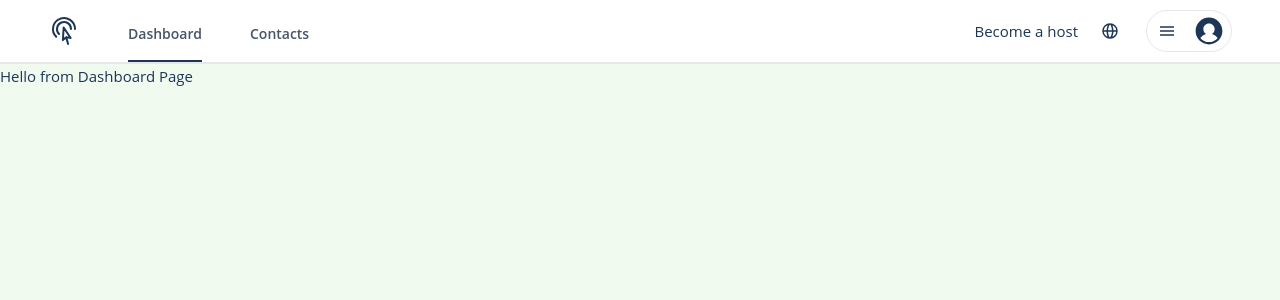
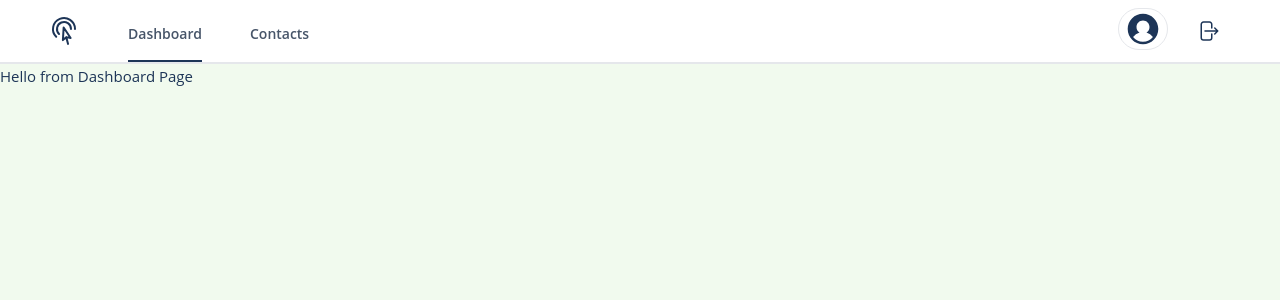
Before and after one commit to takinur/leveling, a Vue app: page / in a window 1280 px wide. Shown: the top 300 px of the page. Built offline with nearby package versions, Linux system fonts and the light colour scheme.

Commit message:
USer Actions

```diff
--- a/src/App.vue
+++ b/src/App.vue
@@ -3,11 +3,9 @@ import { RouterLink, RouterView } from 'vue-router'
 </script>
 
 <template>
-  <div class="max-w-screen-2xl body-wrapper">
+  <div class="max-w-screen-2xl w-full body-wrapper">
     <header class="w-full">
-      <nav
-        class="bg-white border-b-2 w-full flex relative justify-between items-center mx-auto px-12 h-16"
-      >
+      <nav class="bg-white border-b-2 w-full flex relative justify-between items-center px-12 h-16">
         <!-- logo -->
         <div class="inline-flex font-extrabold h-full">
           <div class="font-bold mr-4 flex items-center">
@@ -40,72 +38,16 @@ import { RouterLink, RouterView } from 'vue-router'
           </div>
         </div>
         <!-- end logo -->
-        <!-- login -->
+        <!-- User Actions -->
         <div class="flex-initial">
           <div class="flex justify-end items-center relative">
-            <div class="flex mr-4 items-center">
-              <a class="inline-block py-2 px-3 hover:bg-gray-200 rounded-full" href="#">
-                <div class="flex items-center relative cursor-pointer whitespace-nowrap">
-                  Become a host
-                </div>
-              </a>
-              <div class="block relative">
-                <button
-                  type="button"
-                  class="inline-block py-2 px-3 hover:bg-gray-200 rounded-full relative"
-                >
-                  <div class="flex items-center h-5">
-                    <div class="_xpkakx">
-                      <svg
-                        viewBox="0 0 16 16"
-                        xmlns="http://www.w3.org/2000/svg"
-                        aria-hidden="true"
-                        role="presentation"
-                        focusable="false"
-                        style="display: block; height: 16px; width: 16px; fill: currentcolor"
-                      >
-                        <path
-                          d="m8.002.25a7.77 7.77 0 0 1 7.748 7.776 7.75 7.75 0 0 1 -7.521 7.72l-.246.004a7.75 7.75 0 0 1 -7.73-7.513l-.003-.245a7.75 7.75 0 0 1 7.752-7.742zm1.949 8.5h-3.903c.155 2.897 1.176 5.343 1.886 5.493l.068.007c.68-.002 1.72-2.365 1.932-5.23zm4.255 0h-2.752c-.091 1.96-.53 3.783-1.188 5.076a6.257 6.257 0 0 0 3.905-4.829zm-9.661 0h-2.75a6.257 6.257 0 0 0 3.934 5.075c-.615-1.208-1.036-2.875-1.162-4.686l-.022-.39zm1.188-6.576-.115.046a6.257 6.257 0 0 0 -3.823 5.03h2.75c.085-1.83.471-3.54 1.059-4.81zm2.262-.424c-.702.002-1.784 2.512-1.947 5.5h3.904c-.156-2.903-1.178-5.343-1.892-5.494l-.065-.007zm2.28.432.023.05c.643 1.288 1.069 3.084 1.157 5.018h2.748a6.275 6.275 0 0 0 -3.929-5.068z"
-                        ></path>
-                      </svg>
-                    </div>
-                  </div>
-                </button>
-              </div>
-            </div>
-
             <div class="block">
               <div class="inline relative">
                 <button
                   type="button"
                   class="inline-flex items-center relative px-2 border rounded-full hover:shadow-lg"
                 >
-                  <div class="pl-1">
-                    <svg
-                      viewBox="0 0 32 32"
-                      xmlns="http://www.w3.org/2000/svg"
-                      aria-hidden="true"
-                      role="presentation"
-                      focusable="false"
-                      style="
-                        display: block;
-                        fill: none;
-                        height: 16px;
-                        width: 16px;
-                        stroke: currentcolor;
-                        stroke-width: 3;
-                        overflow: visible;
-                      "
-                    >
-                      <g fill="none" fill-rule="nonzero">
-                        <path d="m2 16h28"></path>
-                        <path d="m2 24h28"></path>
-                        <path d="m2 8h28"></path>
-                      </g>
-                    </svg>
-                  </div>
-
-                  <div class="block flex-grow-0 flex-shrink-0 h-10 w-12 pl-5">
+                  <div class="block flex-grow-0 flex-shrink-0 h-10 w-8">
                     <svg
                       viewBox="0 0 32 32"
                       xmlns="http://www.w3.org/2000/svg"
@@ -122,9 +64,34 @@ import { RouterLink, RouterView } from 'vue-router'
                 </button>
               </div>
             </div>
+            <div class="flex ml-4 items-center">
+              <div class="block relative">
+                <button
+                  type="button"
+                  class="inline-block py-2 px-3 hover:bg-gray-200 rounded-full relative"
+                >
+                  <div class="flex items-center h-5">
+                    <svg
+                      xmlns="http://www.w3.org/2000/svg"
+                      fill="none"
+                      viewBox="0 0 24 24"
+                      stroke-width="1.5"
+                      stroke="currentColor"
+                      class="w-6 h-6"
+                    >
+                      <path
+                        stroke-linecap="round"
+                        stroke-linejoin="round"
+                        d="M15.75 9V5.25A2.25 2.25 0 0013.5 3h-6a2.25 2.25 0 00-2.25 2.25v13.5A2.25 2.25 0 007.5 21h6a2.25 2.25 0 002.25-2.25V15m3 0l3-3m0 0l-3-3m3 3H9"
+                      />
+                    </svg>
+                  </div>
+                </button>
+              </div>
+            </div>
           </div>
         </div>
-        <!-- end login -->
+        <!-- end User Actions -->
       </nav>
     </header>
     <div class="contents-wrapper">
--- a/src/assets/main.css
+++ b/src/assets/main.css
@@ -1 +1,5 @@
 @import './base.css';
+
+#app {
+  width: 100%;
+}
```
